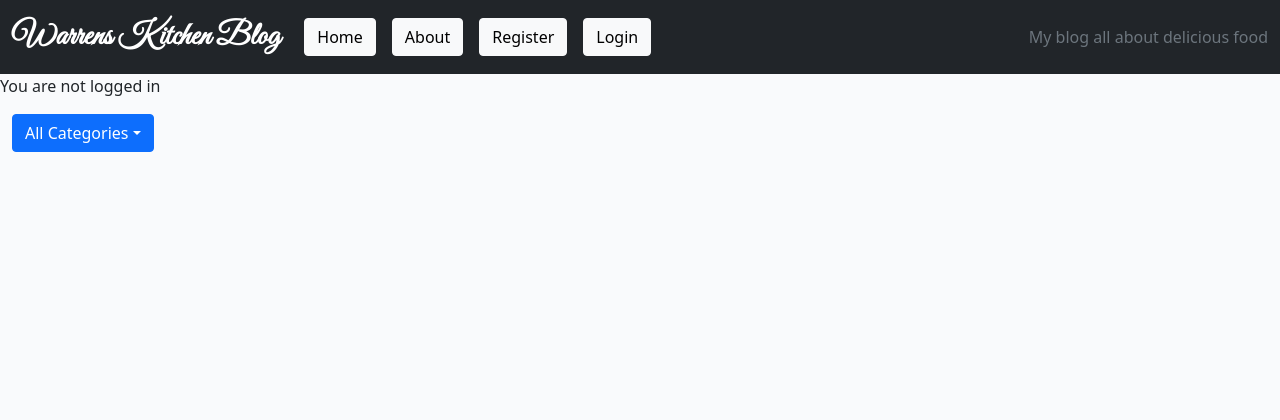
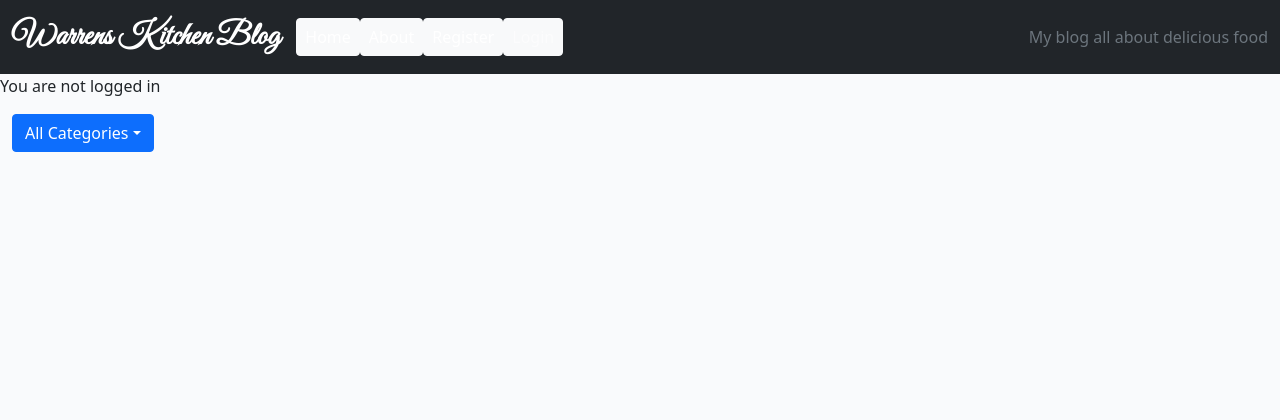
Before and after one commit to Wazza1999/Project-4-blog, a Django app: page / in a window 1280 px wide. Shown: the top 420 px of the page. Run offline with Django 4.2, Linux system fonts and the light colour scheme; data that the repository does not hold is empty.

Commit message:
fixing error on button and anchor in base.html

```diff
--- a/foodblog/settings.py
+++ b/foodblog/settings.py
@@ -28,7 +28,7 @@ TEMPLATES_DIR = os.path.join(BASE_DIR, 'templates')
 SECRET_KEY = os.environ.get("SECRET_KEY")
 
 # SECURITY WARNING: don't run with debug turned on in production!
-DEBUG = False
+DEBUG = True
 
 ALLOWED_HOSTS = [".herokuapp.com", "127.0.0.1", "localhost"]
 
--- a/static/css/style.css
+++ b/static/css/style.css
@@ -31,6 +31,24 @@ a.navbar-brand {
 
 .main-bg {
     background-color: #F9FAFC;
+}
+
+.btn-link{
+    display: inline-block;
+    font-weight: 400;
+    line-height: 1.5;
+    color: #000;
+    text-align: center;
+    text-decoration: none;
+    vertical-align: middle;
+    user-select: none;
+    background-color: #f8f9fa;
+    border: 1px solid #f8f9fa;
+    padding: .375rem .75rem;
+    font-size: 1rem;
+    border-radius: .25rem;
+    transition: color .15s ease-in-out, background-color .15s ease-in-out, border-color .15s ease-in-out, box-shadow .15s ease-in-out;
+    text-transform: none;
 }
 /* Card  stylings*/
 .card {
--- a/templates/base.html
+++ b/templates/base.html
@@ -64,57 +64,44 @@
           <ul class="navbar-nav me-auto mb-2 mb-lg-0">
             <li class="nav-item">
               <a
-                class="nav-link {% if request.path == home_url %}active{% endif %}"
+                class="nav-link active btn-link {% if request.path == home_url %}active{% endif %}"
                 aria-current="page"
-                href="{% url 'home' %}"
-                ><button type="button" class="btn btn-light">Home</button></a
-              >
+                href="{% url 'home' %}">Home</a>
             </li>
             <li class="nav-item">
               <a
-                class="nav-link {% if request.path == about_url %}active{% endif %}"
+                class="nav-link active btn-link {% if request.path == about_url %}active{% endif %}"
                 aria-current="page"
-                href="{% url 'about' %}"
-                ><button type="button" class="btn btn-light">About</button></a
-              >
+                href="{% url 'about' %}">About</a>
             </li>
             {% if user.is_authenticated %}
             <li class="nav-item">
               <a
-                class="nav-link {% if request.path == logout_url %}active{% endif %}"
+                class="nav-link active btn-link {% if request.path == logout_url %}active{% endif %}"
                 aria-current="page"
-                href="{% url 'account_logout' %}"
-                ><button type="button" class="btn btn-light">Logout</button></a
-              >
+                href="{% url 'account_logout' %}">Logout</a>
             </li>
             <li class="nav-item">
               <a
-                class="nav-link {% if request.path == add_post_url %}active{% endif %}"
+                class="nav-link active btn-link{% if request.path == add_post_url %}active{% endif %}"
                 aria-current="page"
-                href="{% url 'add_post' %}"
-                ><button type="button" class="btn btn-light">
-                  Add a Post
-                </button></a
-              >
+                href="{% url 'add_post' %}">Add a post</a>
+
             </li>
             {% else %}
             <li class="nav-item">
               <a
-                class="nav-link {% if request.path == signup_url %}active{% endif %}"
+                class="nav-link active btn-link {% if request.path == signup_url %}active{% endif %}"
                 aria-current="page"
-                href="{% url 'account_signup' %}"
-                ><button type="button" class="btn btn-light">
-                  Register
-                </button></a
-              >
+                href="{% url 'account_signup' %}">Register</a>
+
             </li>
             <li class="nav-item">
               <a
-                class="nav-link {% if request.path == login_url %}active{% endif %}"
+                class="nav-link btn-link {% if request.path == login_url %}active{% endif %}"
                 aria-current="page"
                 href="{% url 'account_login' %}"
-                ><button type="button" class="btn btn-light">Login</button></a
-              >
+                >Login</a>
             </li>
             {% endif %}
           </ul>
```
